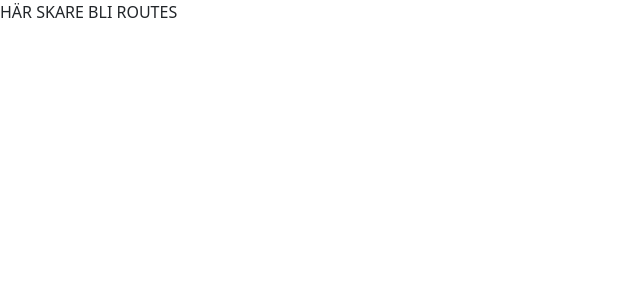
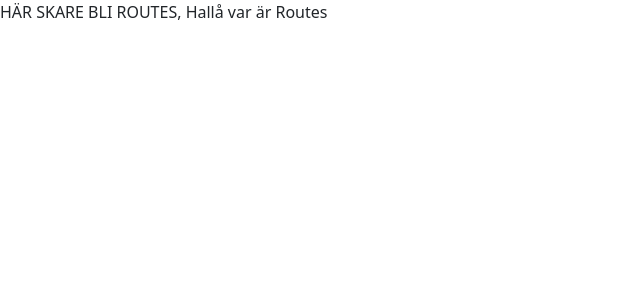
Before and after one commit to doctorbond2/GRUPPARBETE-Project-Morfjus, a React (Vite) app: page / in a window 1280 px wide. Shown: the top 300 px of the page, without its empty margins (0-640 px from the left). Built offline with nearby package versions, Linux system fonts and the light colour scheme.

Commit message:
Test av conflicts

```diff
--- a/src/App.jsx
+++ b/src/App.jsx
@@ -6,7 +6,7 @@ import "./App.css";
 function App() {
   const [count, setCount] = useState(0);
 
-  return <>HÄR SKARE BLI ROUTES</>;
+  return <>HÄR SKARE BLI ROUTES, Hallå var är Routes</>;
 }
 
 export default App;
```
